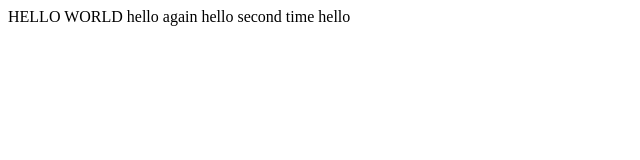
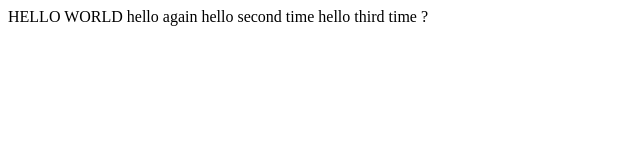
Before and after one commit to pratikghosh2000/trial_1, a plain HTML site: page hello.html in a window 1280 px wide. Shown: the full height of the page, 0-640 px from the left. Drawn offline with Linux system fonts and the light colour scheme.

Commit message:
new change

```diff
--- a/hello.html
+++ b/hello.html
@@ -6,6 +6,6 @@
 HELLO WORLD
   hello again
   hello second time
-  hello
+  hello third time ?
 </body>
 </html>
```
